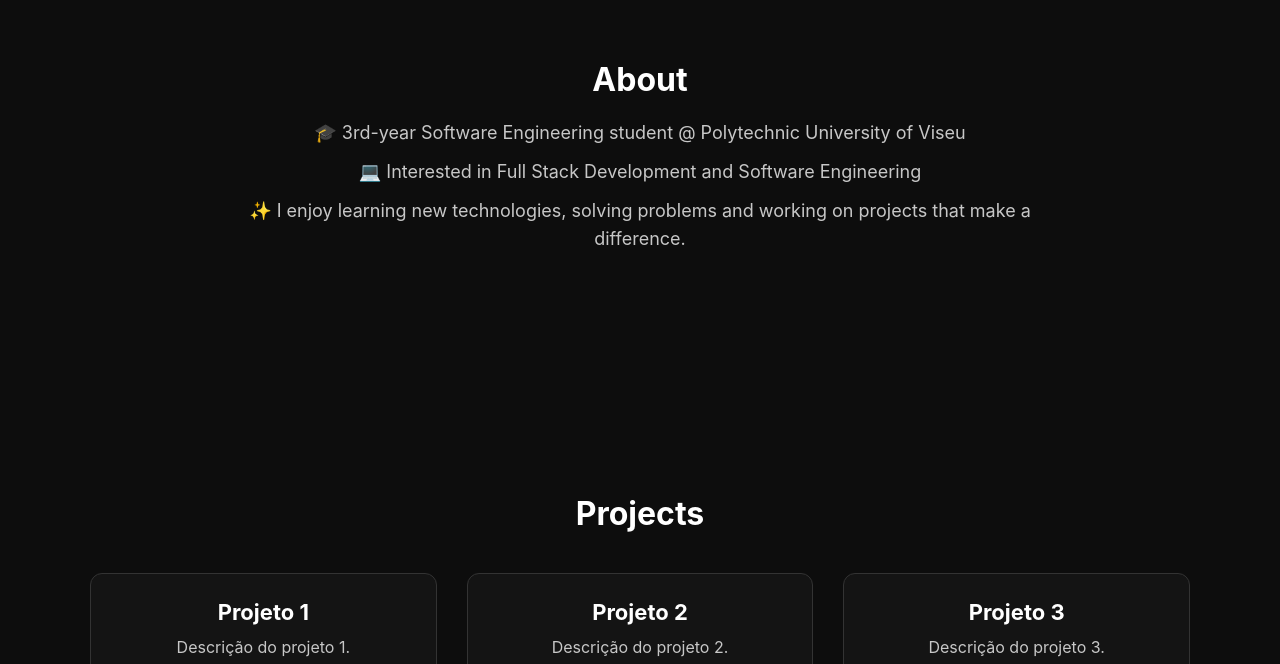
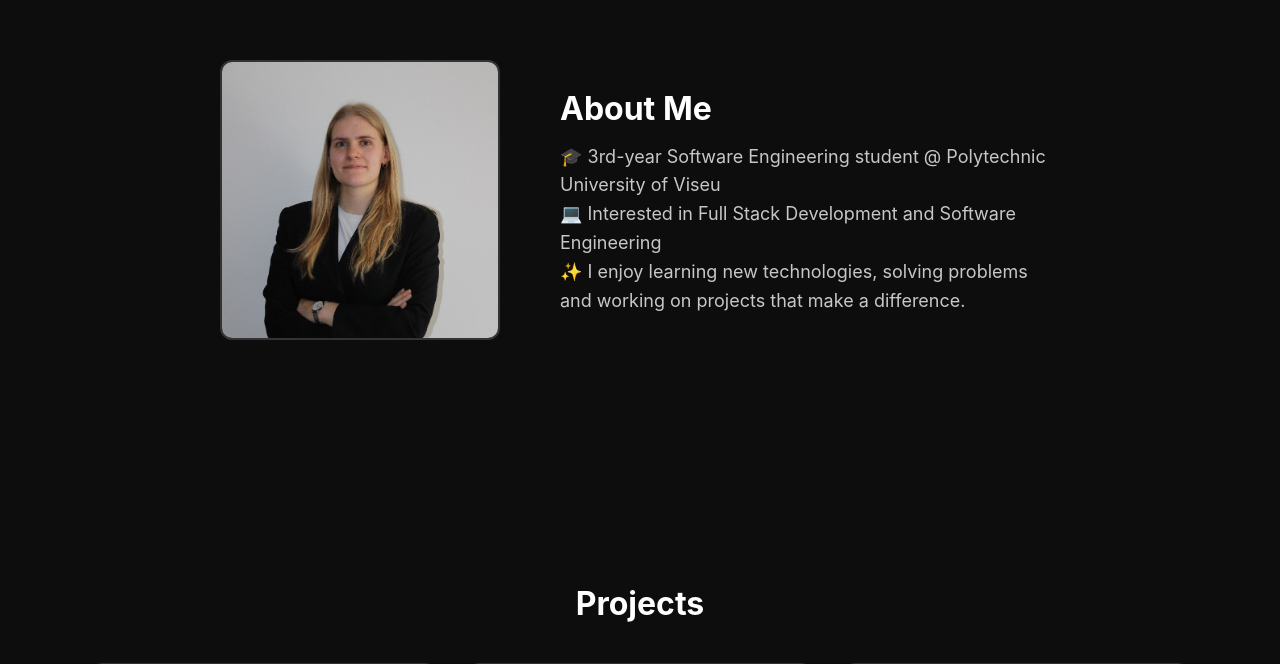
Before and after one commit to susanadtavares/Portfolio, a React (Vite) app: page / in a window 1280 px wide. Shown: the part 860-1524 px from the top of the page. Built offline with nearby package versions, Linux system fonts and the light colour scheme.

Commit message:
Profile photo added

```diff
--- a/src/components/About.css
+++ b/src/components/About.css
@@ -1,22 +1,39 @@
 .about {
   padding: 120px 20px;
-  min-height: 50vh;
-  text-align: center;
+  min-height: 60vh;
 }
 
-.about-content {
-  max-width: 800px;
+.about-container {
+  display: flex;
+  align-items: center;
+  justify-content: center;
+  gap: 60px;
+  max-width: 1100px;
   margin: 0 auto;
+  flex-wrap: wrap;
 }
 
-.about h2 {
-  font-size: 32px;
-  margin-bottom: 20px;
+.about-image img {
+  width: 280px;
+  height: 280px;
+  object-fit: cover;
+  border-radius: 12px;
+  border: 2px solid #333;
 }
 
-.about p {
+.about-text {
+  max-width: 500px;
+}
+
+.about-text h2 {
+  font-size: 32px;
+  margin-bottom: 15px;
+  text-align: left;
+}
+
+.about-text p {
   color: #c7c7c7;
   line-height: 1.6;
   font-size: 18px;
-  margin-top: 10px;
+  text-align: left;
 }
--- a/src/components/About.jsx
+++ b/src/components/About.jsx
@@ -1,23 +1,34 @@
 import "./About.css";
 import { motion } from "framer-motion";
+import profile from "../assets/susana.jpg";
 
 export default function About() {
   return (
     <section className="about" id="about">
-      <motion.div
-        initial={{ opacity: 0, y: 40 }}
-        whileInView={{ opacity: 1, y: 0 }}
-        viewport={{ once: true }}
-        transition={{ duration: 1 }}
-        className="about-content"
-      >
-        <h2>About</h2>
+      <div className="about-container">
 
+        <motion.div
+          initial={{ opacity: 0, x: -40 }}
+          whileInView={{ opacity: 1, x: 0 }}
+          transition={{ duration: 1 }}
+          className="about-image"
+        >
+          <img src={profile} alt="Profile" />
+        </motion.div>
+
+        <motion.div
+          initial={{ opacity: 0, x: 40 }}
+          whileInView={{ opacity: 1, x: 0 }}
+          transition={{ duration: 1 }}
+          className="about-text"
+        >
+          <h2>About Me</h2>
           <p>🎓 3rd-year Software Engineering student @ Polytechnic University of Viseu  </p>
           <p>💻 Interested in Full Stack Development and Software Engineering</p>
           <p>✨ I enjoy learning new technologies, solving problems and working on projects that make a difference.</p>
+        </motion.div>
 
-      </motion.div>
+      </div>
     </section>
   );
 }
```
Also changed, not shown: src/assets/susana.jpg (added).
